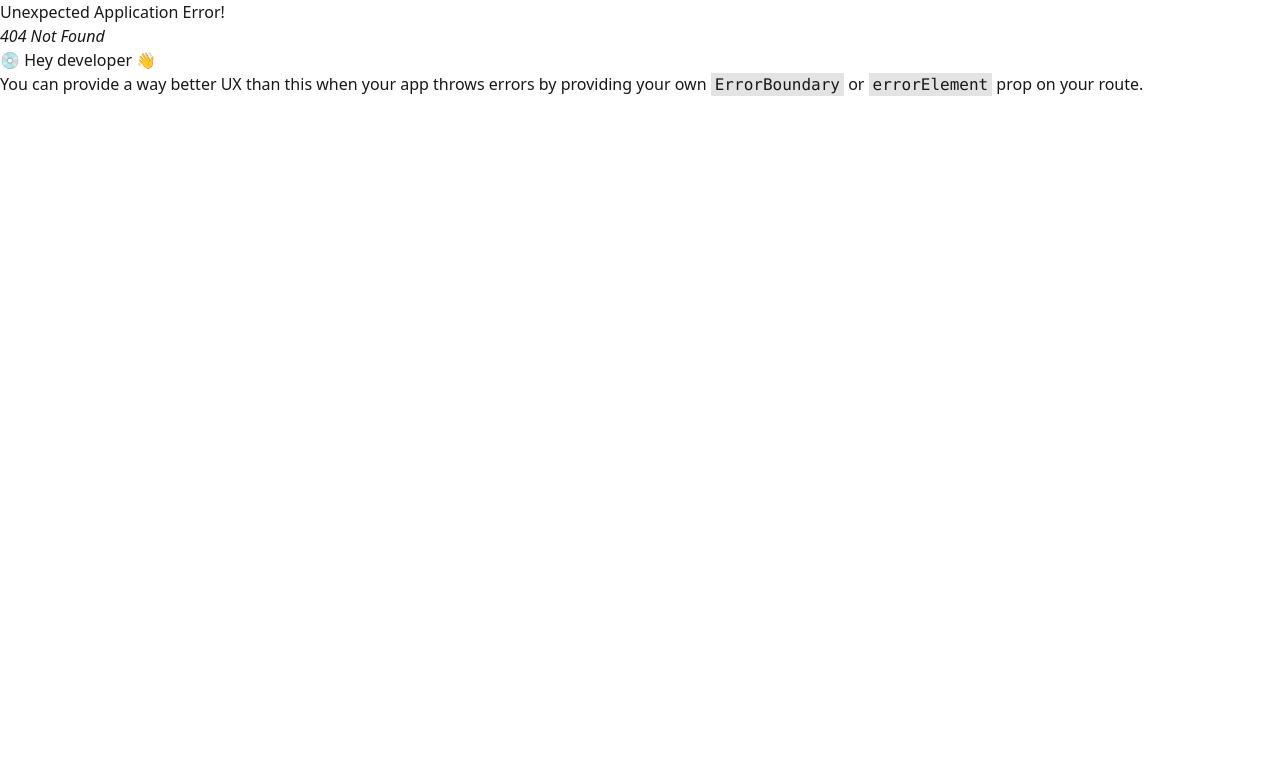
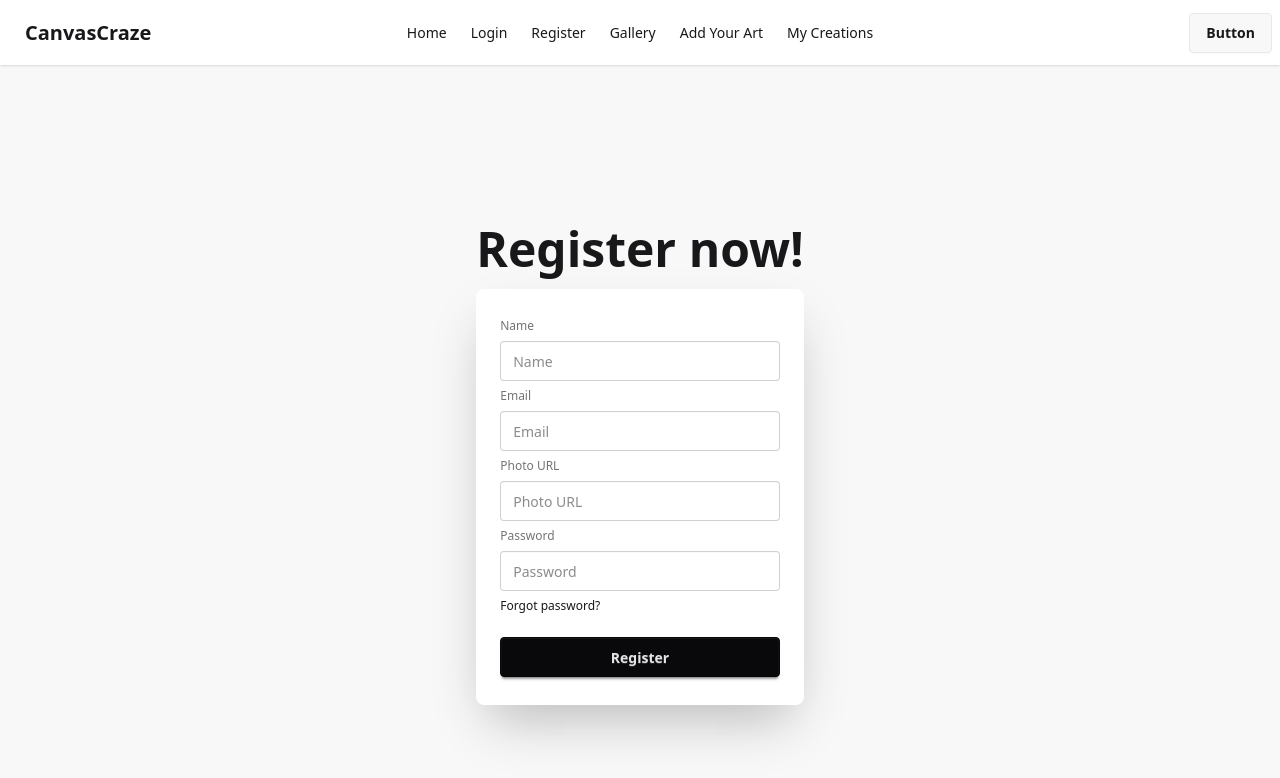
Before and after one commit to jnakht/canvascraze-client, a React (Vite) app: page /register in a window 1280 px wide. Before the commit this address had no page. Shown: the top 778 px of the page. Built offline with nearby package versions, Linux system fonts and the light colour scheme.

Commit message:
register form handle

```diff
--- /dev/null
+++ b/src/pages/Home.jsx
@@ -0,0 +1,11 @@
+
+
+const Home = () => {
+    return (
+        <div>
+            this is home
+        </div>
+    );
+};
+
+export default Home;
--- /dev/null
+++ b/src/pages/Register.jsx
@@ -0,0 +1,44 @@
+import React from 'react';
+
+const Register = () => {
+    const handleRegister = e => {
+        e.preventDefault();
+        const form = e.target;
+        const name = form.name.value;
+        const email = form.email.value;
+        const photoURL = form.photoURL.value;
+        const password = form.password.value;
+
+        const user = {name, email, photoURL, password};
+        console.log(user);
+    }
+    return (
+        <div className="hero bg-base-200 min-h-screen">
+            <div className="hero-content flex-col">
+                <div className="text-center lg:text-left">
+                    <h1 className="text-5xl font-bold">Register now!</h1>
+                </div>
+                <div className="card bg-base-100 w-full max-w-sm shrink-0 shadow-2xl">
+                    <form onSubmit={handleRegister}>
+                    <div className="card-body">
+                        <fieldset className="fieldset">
+                            <label className="label">Name</label>
+                            <input type="text" name='name' className="input" placeholder="Name" />
+                            <label className="label">Email</label>
+                            <input type="email" name='email' className="input" placeholder="Email" />
+                            <label className="label">Photo URL</label>
+                            <input type="text" name='photoURL' className="input" placeholder="Photo URL" />
+                            <label className="label">Password</label>
+                            <input type="password" name='password' className="input" placeholder="Password" />
+                            <div><a className="link link-hover">Forgot password?</a></div>
+                            <button className="btn btn-neutral mt-4">Register</button>
+                        </fieldset>
+                    </div>
+                    </form>
+                </div>
+            </div>
+        </div>
+    );
+};
+
+export default Register;
```
Also changed, not shown: src/main.jsx (+12 -0 lines).
